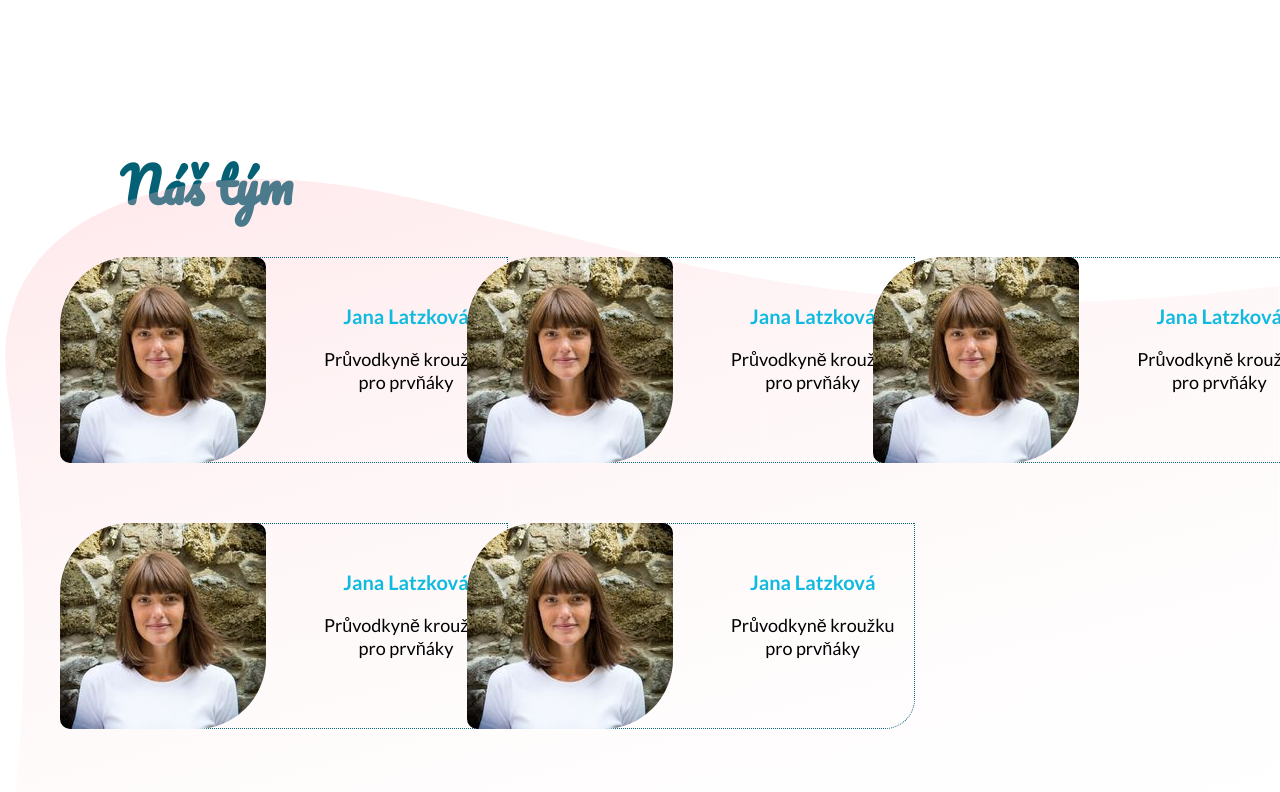
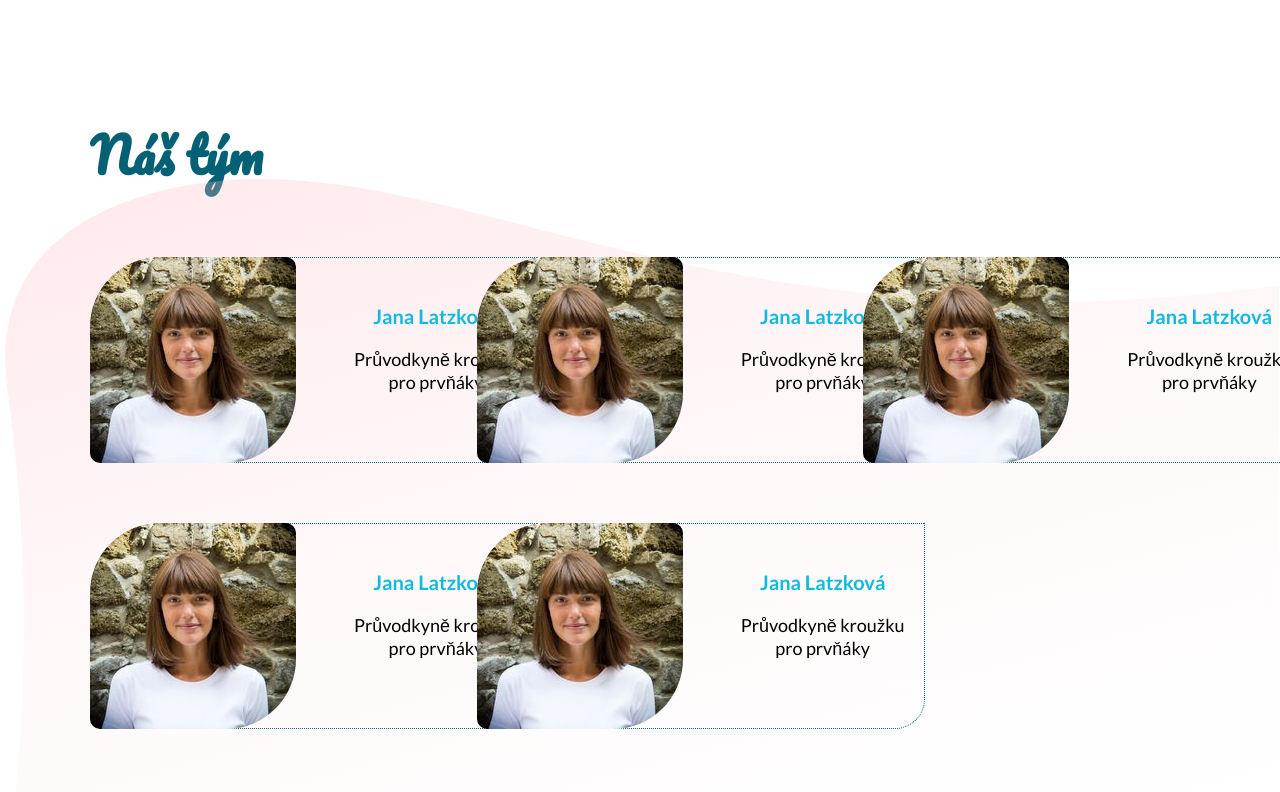
Before and after one commit to LucieKopasova/Elipsa-Montesorri-klub-, an Eleventy site: page onas.html in a window 1280 px wide. Shown: the part 1092-1884 px from the top of the page. Built offline with nearby package versions, Linux system fonts and the light colour scheme; Eleventy itself is replaced by a stand-in of ours; files that its build step writes are made by us from their sources.

Commit message:
Commit 4

```diff
--- a/onas.html
+++ b/onas.html
@@ -49,9 +49,14 @@ title: O Nás
 
 <div class="druha-polovina-stranky">
   <div class="nadpis__pozadi2"></div>
-  <section class="nastym">
+
     <h1>Náš tým</h1>
 
+    <section class="tym">
+
+
+
+  <section class="nastym">
     <div class="nastym__viziky">
 
 
```
